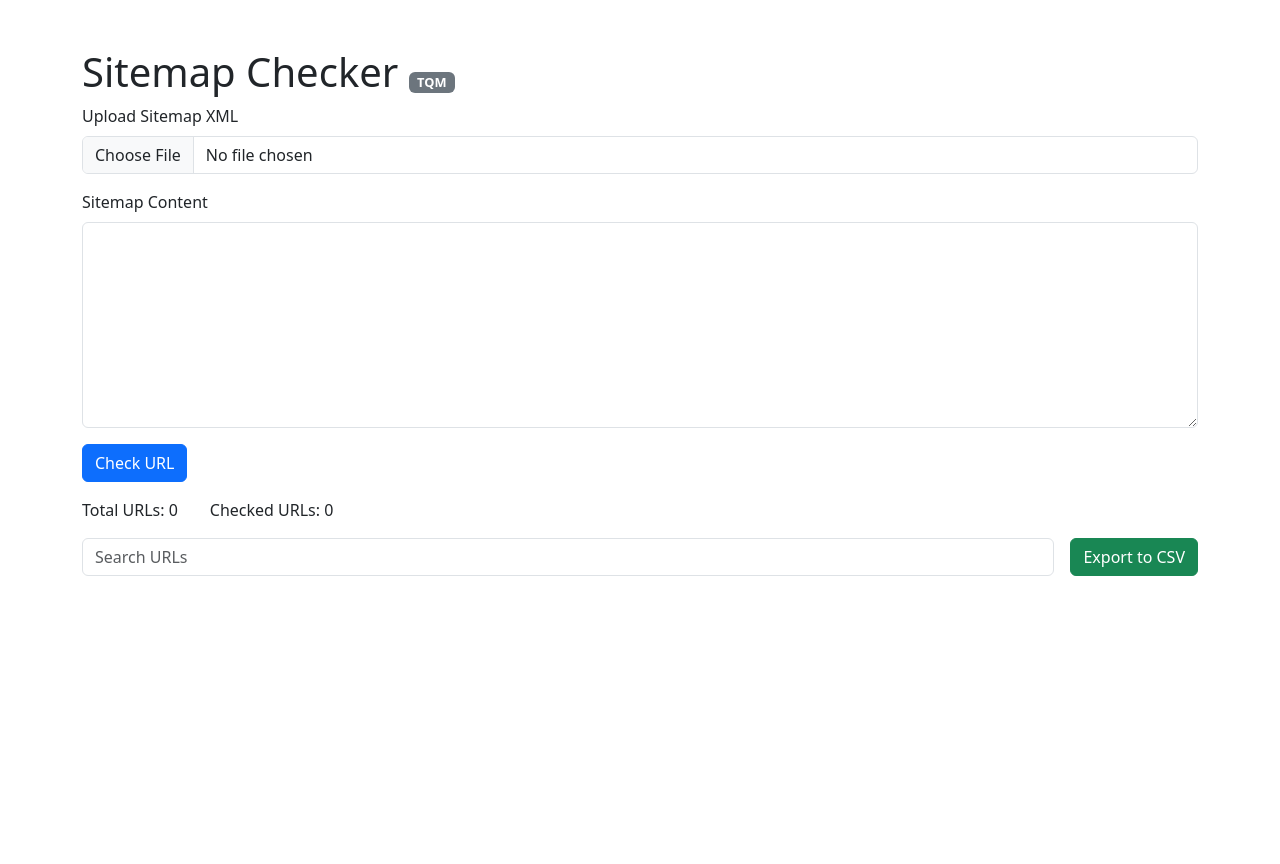
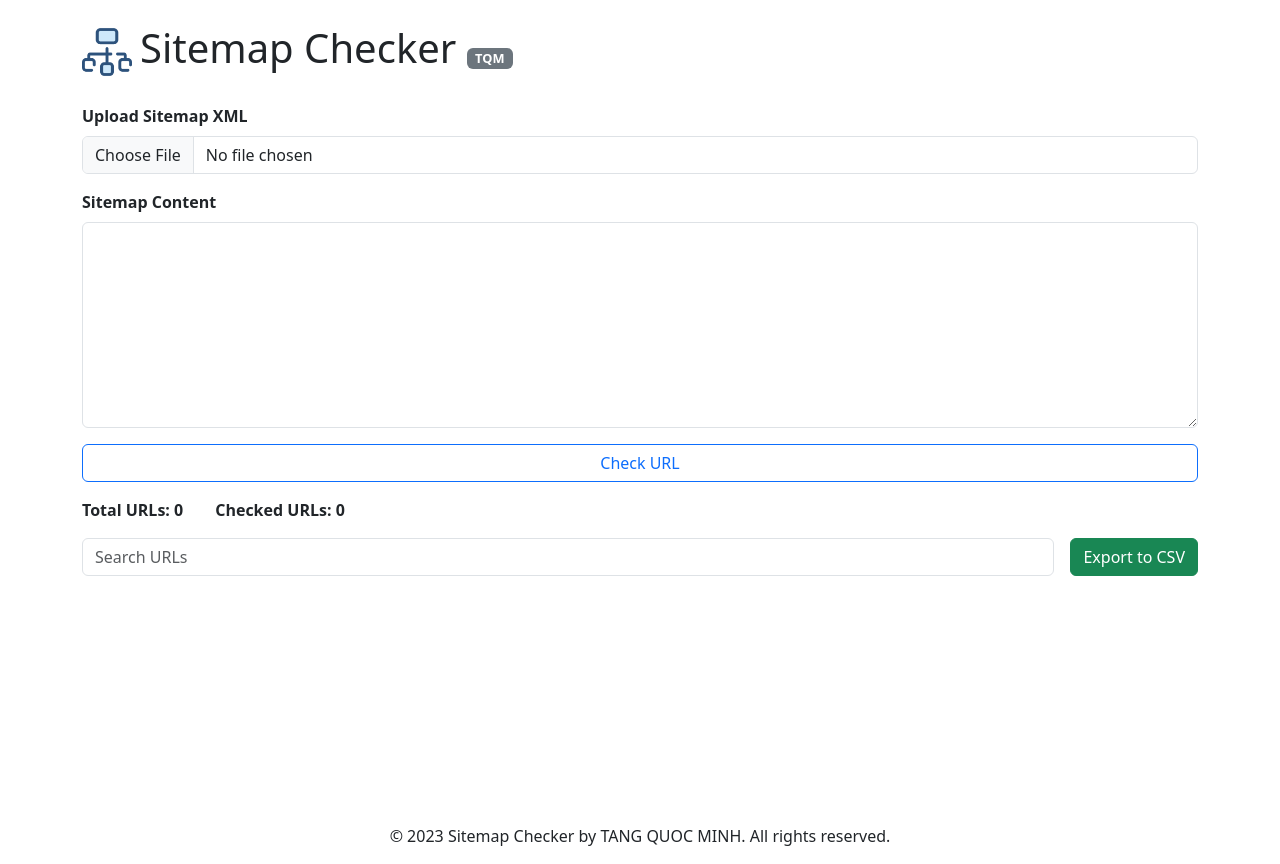
Before and after one commit to rubykachu/sitemap-checker, a website built with Vite: page index.html in a window 1280 px wide. Before the commit the page ends 800 px from the top, so only its background shows below. Built offline with nearby package versions, Linux system fonts and the light colour scheme.

Commit message:
Update favicon

```diff
--- a/index.html
+++ b/index.html
@@ -2,36 +2,39 @@
 <html lang="en">
   <head>
     <meta charset="UTF-8" />
-    <link rel="icon" type="image/svg+xml" href="/vite.svg" />
     <meta name="viewport" content="width=device-width, initial-scale=1.0" />
+    <link rel="apple-touch-icon" sizes="180x180" href="/apple-touch-icon.png">
+    <link rel="icon" type="image/png" sizes="32x32" href="/favicon-32x32.png">
+    <link rel="icon" type="image/png" sizes="16x16" href="/favicon-16x16.png">
+    <link rel="manifest" href="/site.webmanifest">
     <link href="https://cdn.jsdelivr.net/npm/bootstrap@5.3.0-alpha1/dist/css/bootstrap.min.css" rel="stylesheet">
     <script src="https://cdn.jsdelivr.net/npm/bootstrap@5.3.0-alpha1/dist/js/bootstrap.bundle.min.js"></script>
 
     <title>Sitemap Checker by TANG QUOC MINH</title>
   </head>
   <body>
-    <div class="container mt-5">
-      <div class="mb-1">
+    <div class="container d-flex flex-column min-vh-100">
+      <div class="mb-4 pt-4 d-flex align-items-center">
+        <img src="/logo.png" alt="Logo" class="me-2" width="50px">
         <h1>
           Sitemap Checker
           <span class="badge bg-secondary fs-6-sm">TQM</span>
         </h1>
       </div>
 
-
       <div class="mb-3">
-          <label for="sitemapFile" class="form-label">Upload Sitemap XML</label>
+          <label for="sitemapFile" class="form-label fw-bold">Upload Sitemap XML</label>
           <input class="form-control" type="file" id="sitemapFile" accept=".xml">
       </div>
 
       <div class="mb-3">
-          <label for="sitemapContent" class="form-label">Sitemap Content</label>
+          <label for="sitemapContent" class="form-label fw-bold">Sitemap Content</label>
           <textarea class="form-control fs-6-sm" id="sitemapContent" rows="10"></textarea>
       </div>
 
-      <button id="parseButton" class="btn btn-primary mb-3">Check URL</button>
+      <button id="parseButton" class="btn btn-outline-primary mb-3">Check URL</button>
 
-      <div id="stats" class="d-flex">
+      <div id="stats" class="d-flex fw-bold">
           <p>Total URLs: <span id="totalUrls">0</span></p>
           <p class="px-3"></p>
           <p>Checked URLs: <span id="checkedUrls">0</span></p>
@@ -49,6 +52,9 @@
           <!-- URL cards will be dynamically added here -->
       </div>
     </div>
+    <footer class="text-center mt-4">
+        <p>&copy; 2023 Sitemap Checker by TANG QUOC MINH. All rights reserved.</p>
+    </footer>
     <script type="module" src="/main.js"></script>
   </body>
 </html>
--- a/main.js
+++ b/main.js
@@ -185,7 +185,6 @@ function updateUrlCard(index) {
 
   const statusElement = card.querySelector('.status');
   statusElement.textContent = `Status: ${urlObj.status}`;
-  debugger
   statusElement.className = `status ${getStatusClass(urlObj.status)}`;
   statusElement.textContent = `Status: ${urlObj.status}`;
 
```
Also changed, not shown: public/android-chrome-192x192.png (added), public/android-chrome-512x512.png (added), public/apple-touch-icon.png (added), public/favicon-16x16.png (added), public/favicon-32x32.png (added), public/favicon.ico (added), public/logo.png (added), public/site.webmanifest (added).
